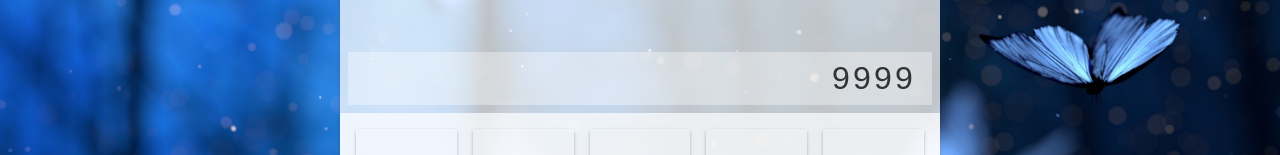
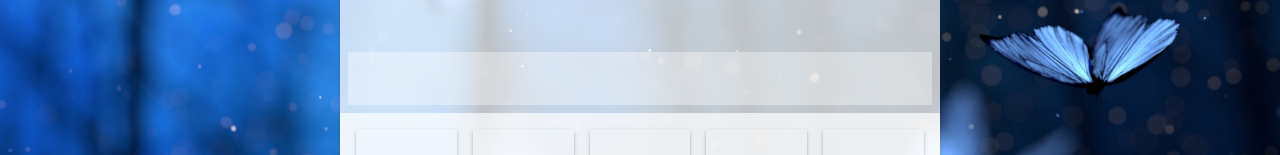
Before and after one commit to ShaniaKC/portfolio-projects, a plain HTML site: page calculator/index.html in a window 1280 px wide. Shown: the part 142-297 px from the top of the page. Drawn offline with Linux system fonts and the light colour scheme.

Commit message:
Update index.html

```diff
--- a/calculator/index.html
+++ b/calculator/index.html
@@ -12,7 +12,7 @@
         <section class="calculator-container">
             <section class="display-wrapper">
                 <div id="history"></div>
-                <input type="text" value="9999" id="inputField">
+                <input type="text"  id="inputField" >
             </section>
             <section class="input-wrapper">
                 <button class="input-btn " id="clearAll">C</button>
@@ -80,7 +80,7 @@
         }
         main{
             background: blue url('./pexels-pixabay-326055.jpg') no-repeat fixed;
-            padding: 2rem 3rem;
+            padding: 2rem .5rem;
             min-height: 100vh;
             background-size: cover;
         }
```
